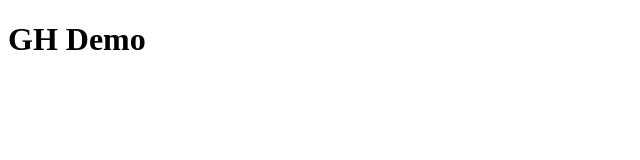
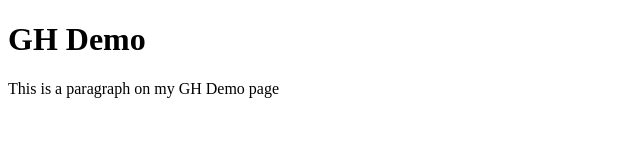
Before and after one commit to shabana-ahmad/gh-demo, a plain HTML site: page index.html in a window 1280 px wide. Shown: the whole page, without its empty margins (0-640 px from the left). Drawn offline with Linux system fonts and the light colour scheme.

Commit message:
This commit will add a paragraph on my GH Demo page

```diff
--- a/index.html
+++ b/index.html
@@ -9,6 +9,7 @@
 
 
 <h1>GH Demo</h1>
+<p>This is a paragraph on my GH Demo page</p>
 
 
 </body>
```
